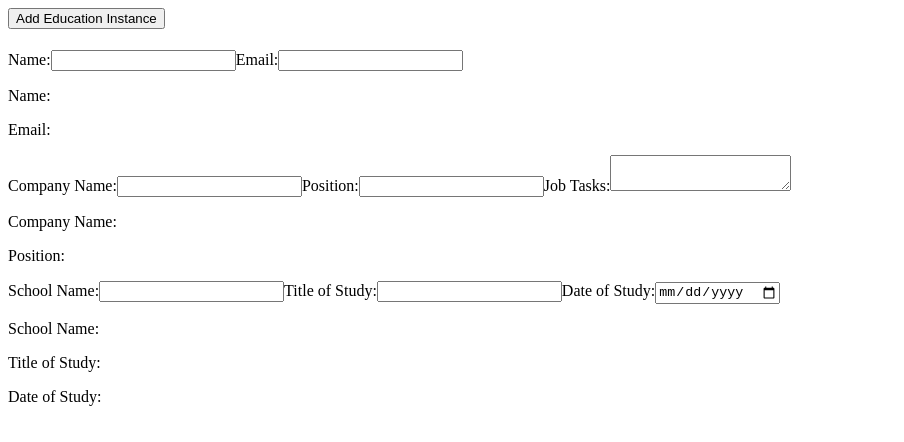
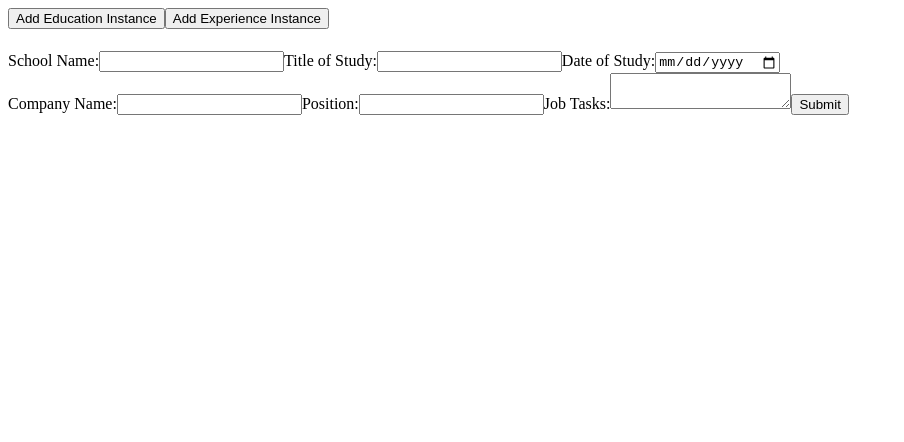
Before and after one commit to crusoebirkhead/cv-project, a React (Create React App) app: page / in a window 1280 px wide. Shown: the top 442 px of the page, without its empty margins (0-904 px from the left). Built offline with nearby package versions, Linux system fonts and the light colour scheme.

Commit message:
Separated inout and output into different components. Input components will now render data onSubmit and not with each keystroke or onChange

```diff
--- a/src/App.js
+++ b/src/App.js
@@ -2,17 +2,29 @@ import { Info } from './components/Info.js'
 import { Education } from './components/Education.js'
 import { Experience } from './components/Experience.js'
 import React from "react";
+import './styles.css'
 
 class App extends React.Component {
+
   constructor(props) {
     super(props);
-    this.state = { educationInstances: [] };
+    this.state = {
+      educationInstances: [],
+      experienceInstances: []
+    };
   }
 
-  //assigns new key using state
+  //assigns new key using state for adding Education component
   handleAddEducationInstance = () => {
     this.setState((prevState) => ({
       educationInstances: [...prevState.educationInstances, <Education key={prevState.educationInstances.length} />],
+    }));
+  };
+
+  //assigns new key using state for adding Experience component
+  handleAddExperienceInstance = () => {
+    this.setState((prevState) => ({
+      experienceInstances: [...prevState.experienceInstances, <Experience key={prevState.experienceInstances.length} />],
     }));
   };
 
@@ -21,9 +33,10 @@ class App extends React.Component {
     <div>
       <div>
         <button onClick={this.handleAddEducationInstance}>Add Education Instance</button>
-        <h1>{this.state.educationInstances}</h1>
+        <button onClick={this.handleAddExperienceInstance}>Add Experience Instance</button>
+        <h5>{this.state.educationInstances}</h5>
+        <h5>{this.state.experienceInstances}</h5>
       </div>
-      <Info />
       <Education />
       <Experience />
     </div>
--- a/src/components/Education.js
+++ b/src/components/Education.js
@@ -1,39 +1,54 @@
 import React from 'react'
+import { EducationView } from './EducationView'
 export class Education extends React.Component {
 
     constructor(props) {
       super(props);
-      this.state = {};
+      this.state = {
+        schoolName: '',
+        titleStudy: '',
+        dateStudy: ''
+      };
     }
 
+    //updates state
     handleInputChange = (event) => {
+      event.preventDefault();
       const { name, value } = event.target;
       this.setState({ [name]: value });
     };
 
+    //renders state on submit
+    handleSubmit = (event) => {
+      event.preventDefault();
+      console.log(this.state);
+      this.setState({ submitted: true });
+    };
 
     render() {
       return (
         <div>
-          <form>
+          <form onSubmit = {this.handleSubmit}>
             <label>
-              Company Name:
-              <input type="text" name="companyName" onChange={this.handleInputChange} />
+              School Name:
+              <input type="text" name="schoolName" onChange = {this.handleInputChange}/>
             </label>
             <label>
-              Position:
-              <input type="email" name="position" onChange={this.handleInputChange} />
+              Title of Study:
+              <input type="text" name="titleStudy" onChange = {this.handleInputChange}/>
             </label>
-            <label>Job Tasks:
-            <textarea name="tasks" onChange={this.handleInputChange}>
-
-            </textarea>
-            </label>
+            <label>
+                Date of Study:
+                <input type="date" name="dateStudy" onChange = {this.handleInputChange}/>
+             </label>
           </form>
-          <div>
-            <p>Company Name: {this.state.companyName}</p>
-            <p>Position: {this.state.position}</p>
-          </div>
+          {this.state.submitted && (
+          <EducationView
+            schoolName = {this.state.schoolName}
+            titleStudy = {this.state.titleStudy}
+            dateStudy = {this.state.dateStudy}
+          />
+          )}
         </div>
       );
     }
--- /dev/null
+++ b/src/components/EducationView.js
@@ -0,0 +1,14 @@
+import React from 'react'
+
+export class EducationView extends React.Component {
+
+    render() {
+      return (
+        <div>
+          <p>School Name: {this.props.schoolName}</p>
+          <p>Title of Study: {this.props.titleStudy}</p>
+          <p>Date of Study: {this.props.dateStudy}</p>
+        </div>
+      );
+    }
+  }
--- a/src/components/Experience.js
+++ b/src/components/Experience.js
@@ -1,41 +1,55 @@
 import React from 'react'
-
+import { ExperienceView } from './ExperienceView'
 
 export class Experience extends React.Component {
 
     constructor(props) {
       super(props);
-      this.state = {};
+      this.state = {
+        companyName: '',
+        position: '',
+        tasks: '',
+      };
     }
-
+    //updates state
     handleInputChange = (event) => {
+      event.preventDefault();
       const { name, value } = event.target;
       this.setState({ [name]: value });
     };
 
+    //renders state on submit
+    handleSubmit = (event) => {
+      event.preventDefault();
+      console.log(this.state);
+      this.setState({ submitted: true });
+    };
 
     render() {
       return (
         <div>
-          <form>
+          <form onSubmit={this.handleSubmit}>
             <label>
-              School Name:
-              <input type="text" name="schoolName" onChange={this.handleInputChange} />
+              Company Name:
+              <input type="text" name="companyName" onChange={this.handleInputChange} />
             </label>
             <label>
-              Title of Study:
-              <input type="email" name="titleStudy" onChange={this.handleInputChange} />
+              Position:
+              <input type="email" name="position" onChange={this.handleInputChange} />
             </label>
             <label>
-                Date of Study:
-                <input type="date" name="dateStudy" onChange={this.handleInputChange}/>
-             </label>
+              Job Tasks:
+              <textarea name="tasks" onChange={this.handleInputChange}></textarea>
+            </label>
+            <button type="submit">Submit</button>
           </form>
-          <div>
-            <p>School Name: {this.state.schoolName}</p>
-            <p>Title of Study: {this.state.titleStudy}</p>
-            <p>Date of Study: {this.state.dateStudy}</p>
-          </div>
+          {this.state.submitted && (
+            <ExperienceView
+              companyName={this.state.companyName}
+              position={this.state.position}
+              tasks={this.state.tasks}
+            />
+          )}
         </div>
       );
     }
--- /dev/null
+++ b/src/components/ExperienceView.js
@@ -0,0 +1,14 @@
+import React from 'react'
+
+export class ExperienceView extends React.Component {
+
+    render() {
+      return (
+        <div>
+          <p>Company Name: {this.props.companyName}</p>
+          <p>Position: {this.props.position}</p>
+          <p>Job Tasks: {this.props.tasks}</p>
+        </div>
+      );
+    }
+  }
--- a/src/components/Info.js
+++ b/src/components/Info.js
@@ -1,35 +1,29 @@
 import React from 'react';
 
+
 export class Info extends React.Component {
+
   constructor(props) {
     super(props);
     this.state = {};
   }
 
-  handleInputChange = (event) => {
-    const { name, value } = event.target;
-    this.setState({ [name]: value });
-  };
 
 
 
   render() {
     return (
       <div>
-        <form>
+        <form className="Info">
           <label>
             Name:
-            <input type="text" name="name" onChange={this.handleInputChange} />
+            <input type="text" name="name"/>
           </label>
           <label>
             Email:
-            <input type="email" name="email" onChange={this.handleInputChange} />
+            <input type="email" name="email"/>
           </label>
         </form>
-        <div>
-          <p>Name: {this.state.name}</p>
-          <p>Email: {this.state.email}</p>
-        </div>
       </div>
     );
   }
```
Also changed, not shown: src/styles.css (added).
